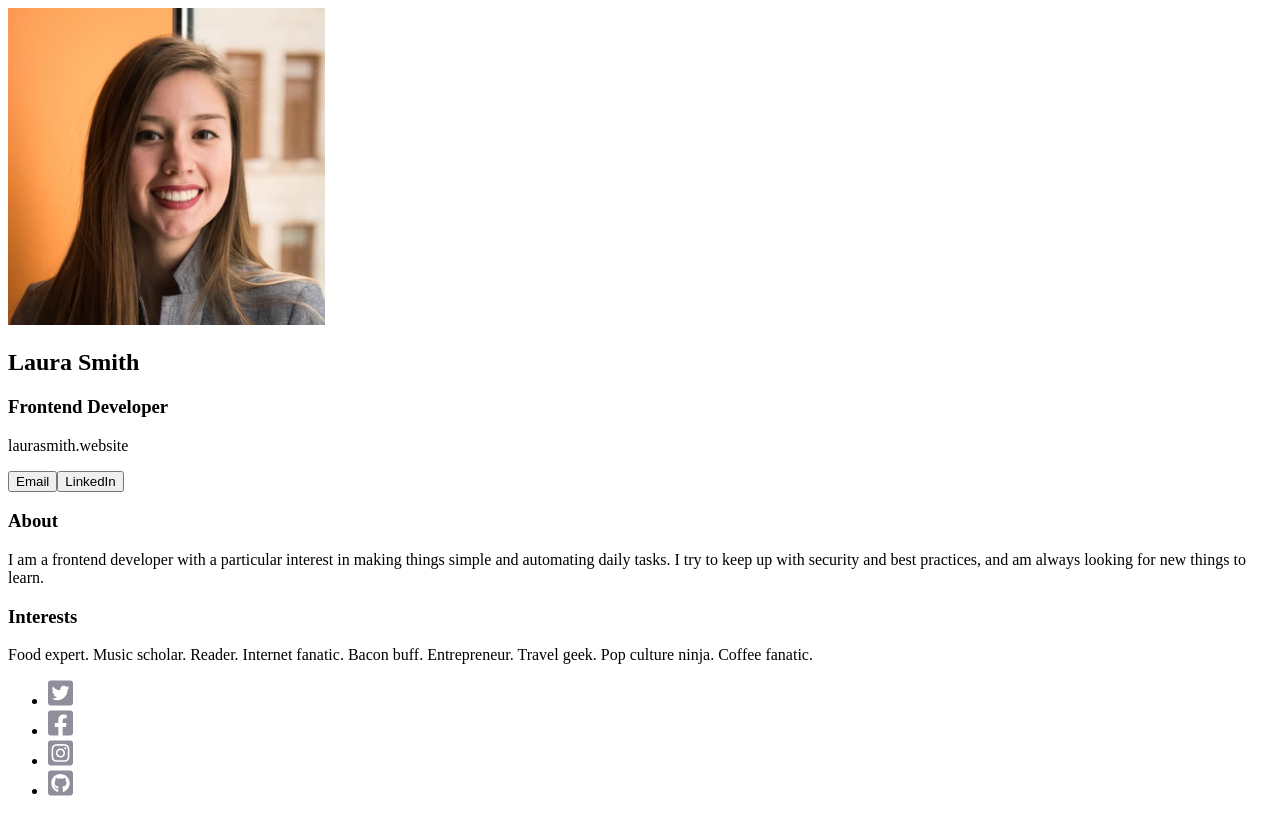
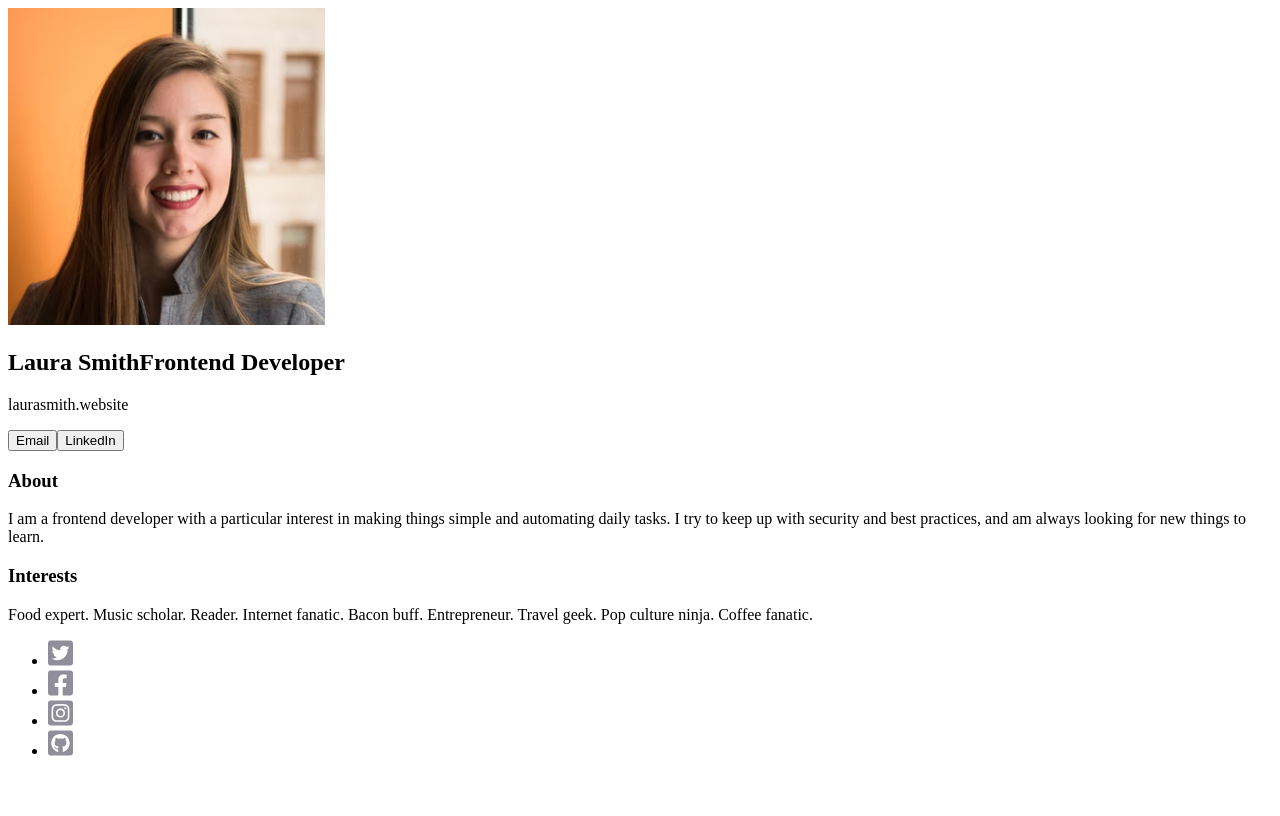
Before and after one commit to tasxatzial/digital-business-card, a React (Vite) app in the folder src/: page / in a window 1280 px wide. Built offline with nearby package versions, Linux system fonts and the light colour scheme.

Commit message:
update components (html)

```diff
--- a/src/src/components/Header.jsx
+++ b/src/src/components/Header.jsx
@@ -5,11 +5,14 @@ export default function Header() {
   return (
     <header>
       <img src={facePhoto} alt="face photo of Laura Smith" />
-      <h2>Laura Smith</h2>
-      <h3>Frontend Developer</h3>
+      <h2>Laura Smith
+        <span>Frontend Developer</span>
+      </h2>
       <p>laurasmith.website</p>
-      <button>Email</button>
-      <button>LinkedIn</button>
+      <div>
+        <button>Email</button>
+        <button>LinkedIn</button>
+      </div>
     </header>
   )
 }
--- a/src/src/components/PersonalInfo.jsx
+++ b/src/src/components/PersonalInfo.jsx
@@ -3,10 +3,14 @@ import React from 'react';
 export default function PersonalInfo() {
   return (
     <div>
-      <h3>About</h3>
-      <p>I am a frontend developer with a particular interest in making things simple and automating daily tasks. I try to keep up with security and best practices, and am always looking for new things to learn.</p>
-      <h3>Interests</h3>
-      <p>Food expert. Music scholar. Reader. Internet fanatic. Bacon buff. Entrepreneur. Travel geek. Pop culture ninja. Coffee fanatic.</p>
+      <section aria-labelledby="about">
+        <h3 id="about">About</h3>
+        <p>I am a frontend developer with a particular interest in making things simple and automating daily tasks. I try to keep up with security and best practices, and am always looking for new things to learn.</p>
+      </section>
+      <section aria-labelledby="interests">
+        <h3 id="interests">Interests</h3>
+        <p>Food expert. Music scholar. Reader. Internet fanatic. Bacon buff. Entrepreneur. Travel geek. Pop culture ninja. Coffee fanatic.</p>
+      </section>
     </div>
-  );
+  )
 }
```
